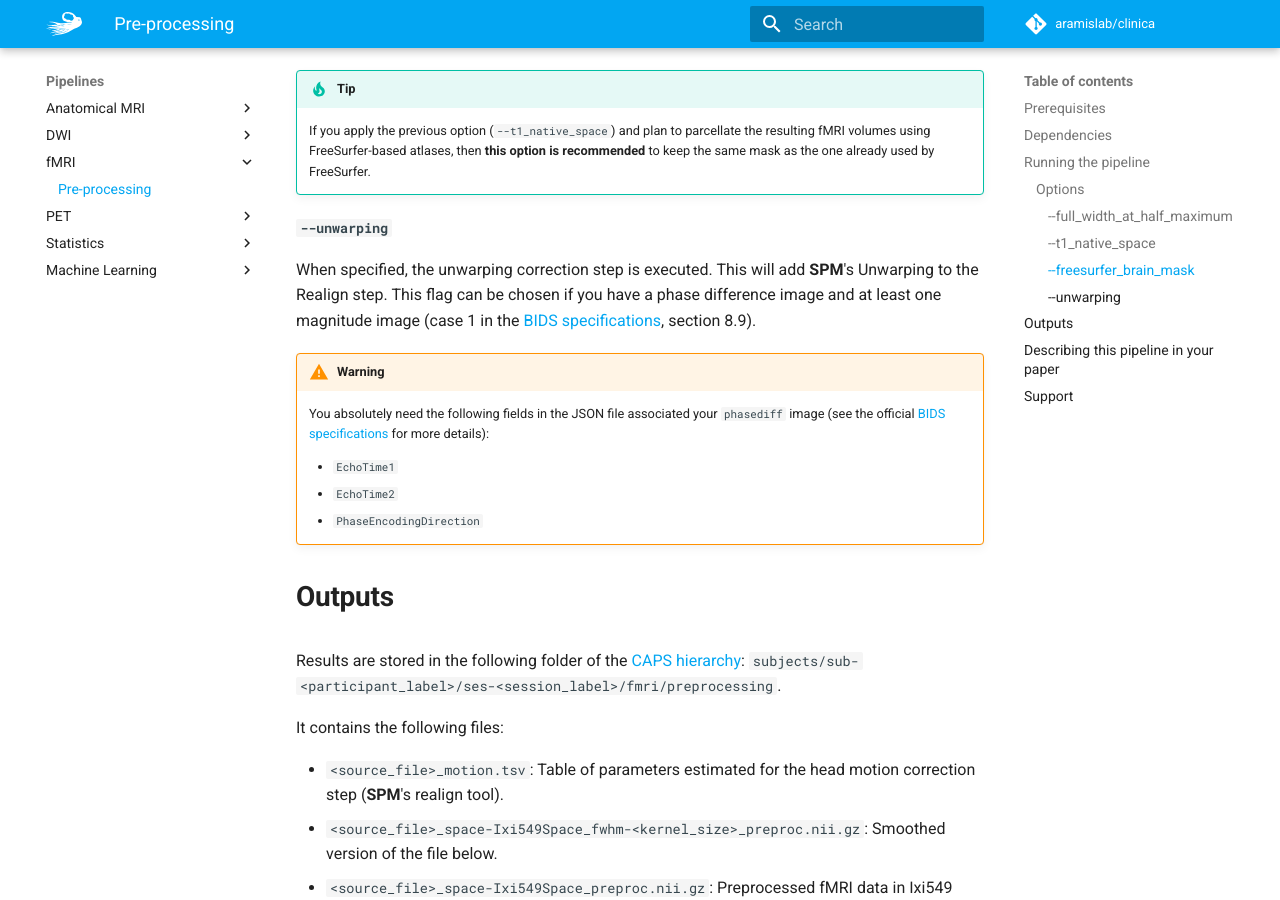
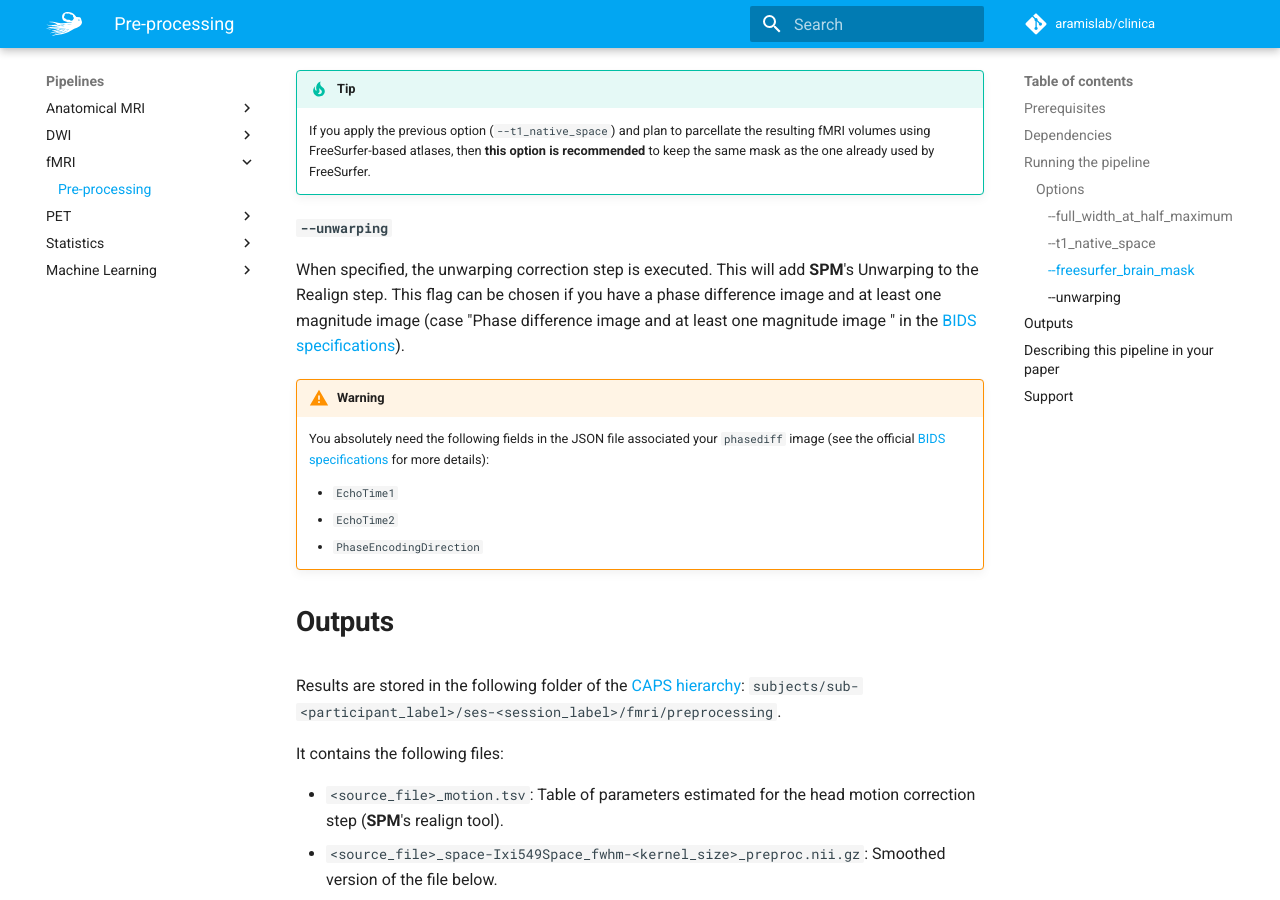
Before and after one commit to aramis-lab/clinica, an MkDocs documentation site: the page built from docs/Pipelines/fMRI_Preprocessing.md, in a window 1280 px wide and 900 px high, scrolled down 1964 px. Built offline with MkDocs 1.6.1 and Material for MkDocs 9.7.7, drawn with Linux system fonts in a browser that asks for light colours; comment, search, counter and statistics services are not loaded.

Commit message:
Fix BIDS link in fmri-preprocessing pipeline

```diff
--- a/docs/Pipelines/fMRI_Preprocessing.md
+++ b/docs/Pipelines/fMRI_Preprocessing.md
@@ -57,7 +57,8 @@
 
 #### `--unwarping`
 
-When specified, the unwarping correction step is executed. This will add **SPM**'s Unwarping to the Realign step. This flag can be chosen if you have a phase difference image and at least one magnitude image (case 1 in the [BIDS specifications](bids.neuroimaging.io//bids_spec1.0.2.pdf), section 8.9).
+When specified, the unwarping correction step is executed. This will add **SPM**'s Unwarping to the Realign step. This flag can be chosen if you have a phase difference image and at least one magnitude image (case "Phase difference image and at least one magnitude image
+" in the [BIDS specifications](https://bids-specification.readthedocs.io/en/stable/04-modality-specific-files/01-magnetic-resonance-imaging-data.html#phase-difference-image-and-at-least-one-magnitude-image)).
 
 !!! warning
 	You absolutely need the following fields in the JSON file associated your `phasediff` image (see the official [BIDS specifications](http://bids.neuroimaging.io/) for more details):
```
